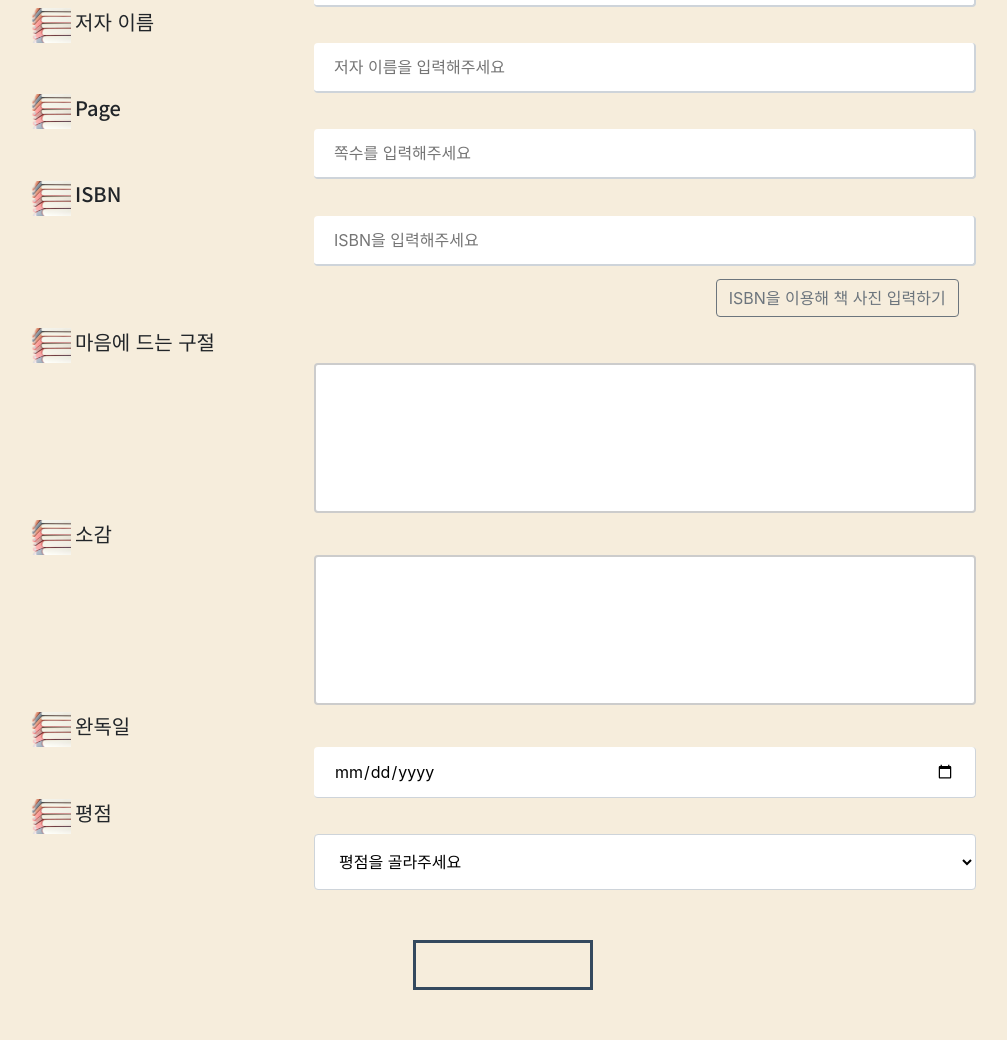
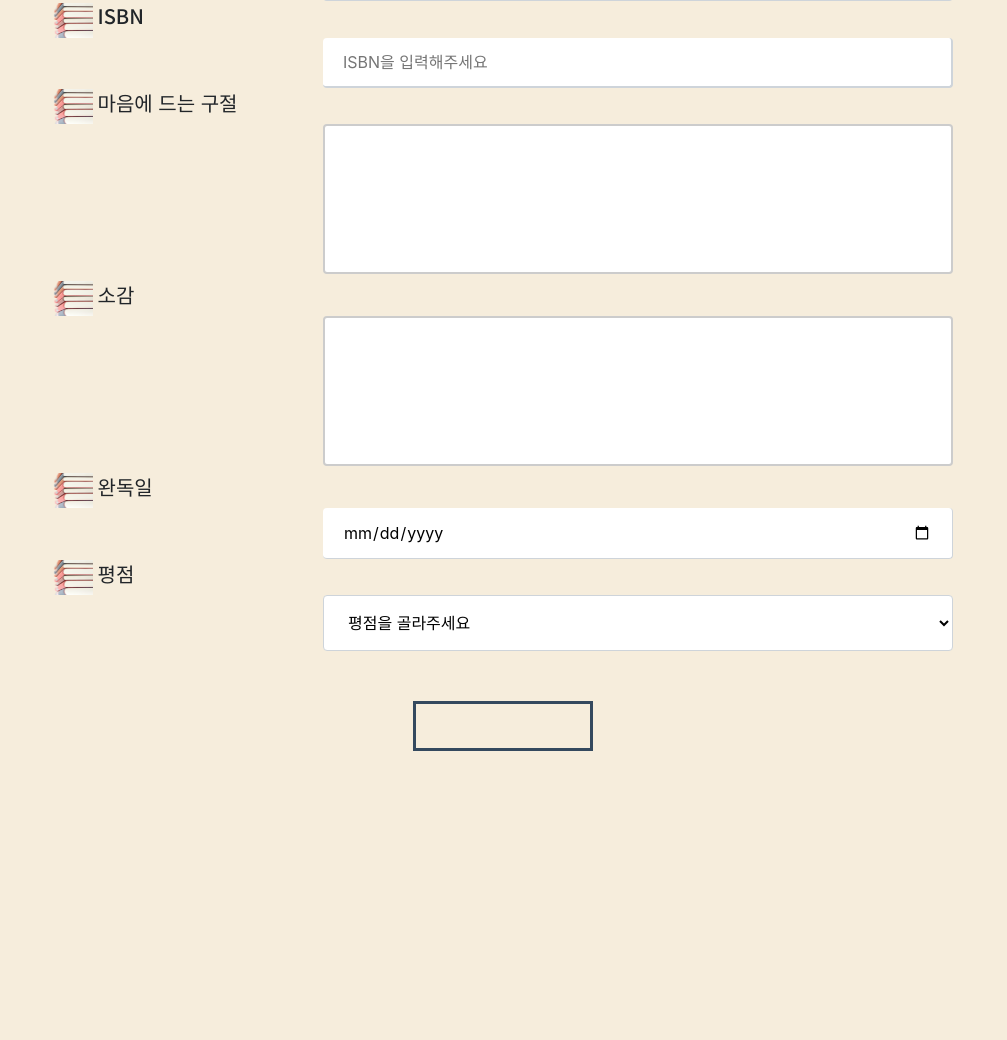
Before and after one commit to kmj931104/jack_and_booktree_project, a Flask app: page /booksadd in a window 1280 px wide; the page is wider, and only the part inside the window is pictured. Shown: the part 459-1499 px from the top of that part, without its empty margins (137-1144 px from the left). After the commit the page ends 1210 px from the top of that part, so only its background shows below. Run offline with Flask 2, Linux system fonts and the light colour scheme; some libraries are stand-ins or nearby versions; some web fonts are replaced.

Commit message:
책나무 기르기 추가하기_10
이미지 부분과 ISBN으로 이미지 찾는 버튼 삭제함

-> 왜냐면 등록하는 페이지에서는 어차피 사용하지 않을 거기 때문에
-> 해당 내용은 어떤 책들을 읽었는지 보여주는 페이지에서 이용하는거로

```diff
--- a/templates/booktree_add.html
+++ b/templates/booktree_add.html
@@ -87,26 +87,14 @@
 
             .wrap {
                 margin-top: 30px;
+                margin-bottom: 30px;
             }
 
             .add-box {
-                width: 945px;
+                width: 900px;
                 margin: 0 auto;
+                padding-top: 30px;
             }
-
-            .searchISBN {
-                margin-top: 13px;
-                margin-left: 72.5%;
-                margin-bottom: 10px;
-            }
-
-            .image-box {
-                width: 188.5px;
-                height: 264px;
-                text-align: center;
-                margin: 0 auto;
-            }
-
 
             input[type=text] {
                 width: 70%;
@@ -119,6 +107,7 @@
                 border-top: #CED4DA;
                 border-left: #CED4DA;
             }
+
 
             input[type=date] {
                 width: 70%;
@@ -181,54 +170,11 @@
                     },
                     success: function (response) {
                         if (response['result'] == 'success') {
-                            alert(response["msg"]);
+                            alert(response['msg']);
                         }
                     }
                 });
 
-            }
-
-            function bookImage() {
-                let isbn = $('#isbn').val();
-
-                $.ajax({
-                    type: "POST",
-                    url: "/booksadd/search",
-                    data: {
-                        'isbn': isbn
-                    },
-                    success: function (response) {
-                        if (response['result'] == 'success') {
-                            alert(response["msg"]);
-                        }
-                    }
-                })
-            }
-
-            function showBookImage() {
-                $.ajax({
-                    type: "GET",
-                    url: "/booksadd/search",
-                    data: {},
-                    success: function (response) {
-                        if (response['result'] == 'success') {
-                            let infos = response['infos'];
-                            for (let i = 0; i < infos.length; i++) {
-                                let info = infos[i];
-
-                                let imageUrl = info['image'];
-
-                                let tempHtml1 = `<img src="${imageUrl}" alt="책 이미지가 들어갈 자리입니다.">`;
-
-                                $('#bookCover').replaceWith(tempHtml1);
-                            }
-                        }
-                    }
-                })
-            }
-
-            function bookImageReload() {
-                $('#bookCover').load(window.location.href + '#bookCover');
             }
 
 
@@ -238,55 +184,47 @@
     <body>
         <div id="adding_book_page" class="wrap">
             <p class="fontHead"> 책을 등록해서 잭의 나무를 성장시켜 보아요♥</p>
+            <p class="fontHead" style="font-size: 20pt;"> 잭이 읽은 책은 어떤 책인가요?</p>
             <div id="add_book" class="add-box">
                 <div id="book-infos">
-                    <div class="image-box" id="bookCover">
-                        <img src="#" alt="책 이미지가 들어갈 자리입니다.">
-                    </div>
                     <div>
-                        <span><img src="books_covers_2.png" width="40px" height="35px"></span>
+                        <span><img src="/static/books_covers_2.png" width="40px" height="35px"></span>
                         <span class="fontContent">책 제목</span>
                         <input id="title" type="text" placeholder="책 제목을 입력해주세요">
                     </div>
                     <div>
-                        <span><img src="books_covers_2.png" width="40px" height="35px"></span>
+                        <span><img src="/static/books_covers_2.png" width="40px" height="35px"></span>
                         <span class="fontContent">저자 이름</span>
                         <input id="author" type="text" placeholder="저자 이름을 입력해주세요">
                     </div>
                     <div>
-                        <span><img src="books_covers_2.png" width="40px" height="35px"></span>
+                        <span><img src="/static/books_covers_2.png" width="40px" height="35px"></span>
                         <span class="fontContent">Page</span>
                         <input id="page" type="text" placeholder="쪽수를 입력해주세요">
                     </div>
                     <div>
-                        <span><img src="books_covers_2.png" width="40px" height="35px"></span>
+                        <span><img src="/static/books_covers_2.png" width="40px" height="35px"></span>
                         <span class="fontContent">ISBN</span>
-                        <input id="isbn" type="text" placeholder="ISBN을 입력해주세요">
+                        <input id="isbn" type="text" minlength="10" placeholder="ISBN을 입력해주세요">
                     </div>
                 </div>
                 <div>
-                    <span>
-                        <button type="button" class="btn btn-outline-secondary searchISBN"
-                                onclick="bookImage()">ISBN을 이용해 책 사진 입력하기</button>
-                    </span>
-                </div>
-                <div>
-                    <span><img src="books_covers_2.png" width="40px" height="35px"></span>
+                    <span><img src="/static/books_covers_2.png" width="40px" height="35px"></span>
                     <span class="fontContent">마음에 드는 구절</span>
                     <textarea id="sentence"></textarea>
                 </div>
                 <div>
-                    <span><img src="books_covers_2.png" width="40px" height="35px"></span>
+                    <span><img src="/static/books_covers_2.png" width="40px" height="35px"></span>
                     <span class="fontContent">소감</span>
                     <textarea id="comment"></textarea>
                 </div>
                 <div>
-                    <span><img src="books_covers_2.png" width="40px" height="35px"></span>
+                    <span><img src="/static/books_covers_2.png" width="40px" height="35px"></span>
                     <span class="fontContent">완독일</span>
                     <input type="date" id="date">
                 </div>
                 <div>
-                    <span><img src="books_covers_2.png" width="40px" height="35px"></span>
+                    <span><img src="/static/books_covers_2.png" width="40px" height="35px"></span>
                     <lable for="rate" class="fontContent">평점</lable>
                     <select id="rate">
                         <option selected>평점을 골라주세요</option>
```
